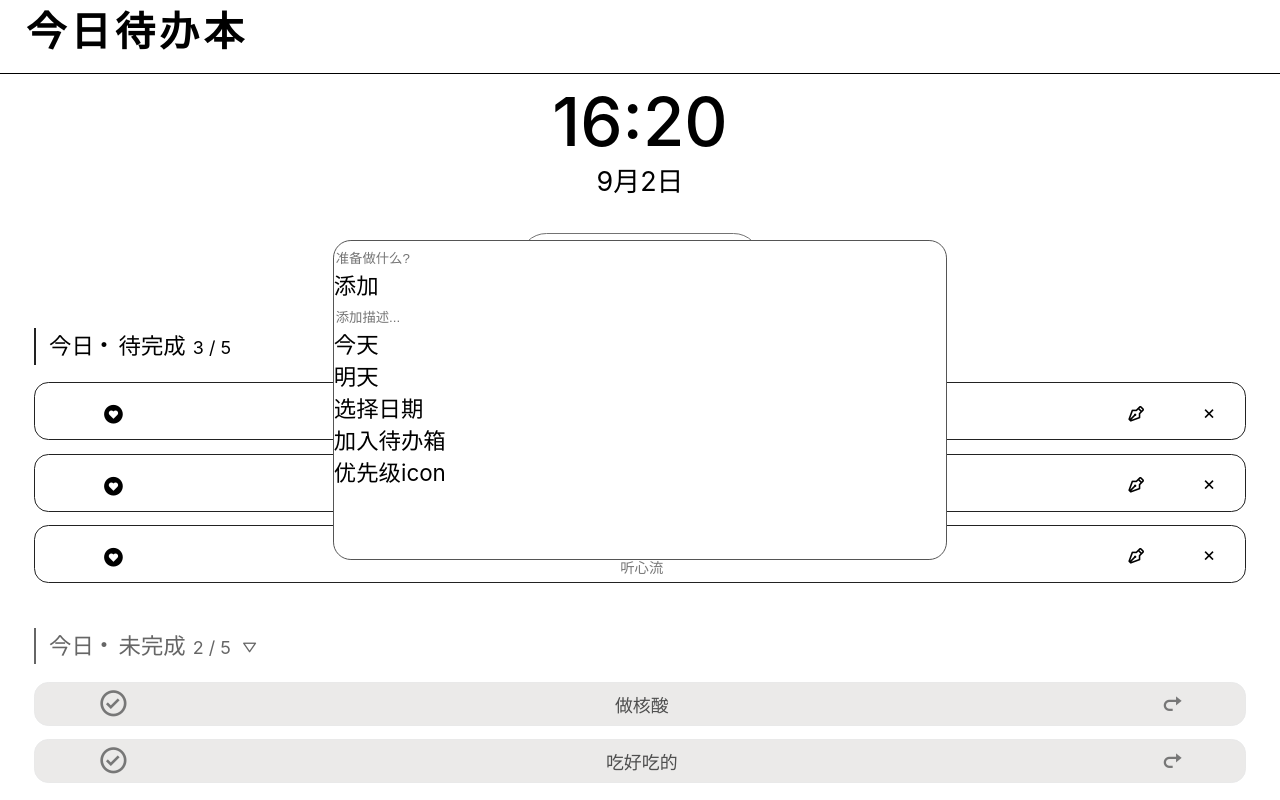
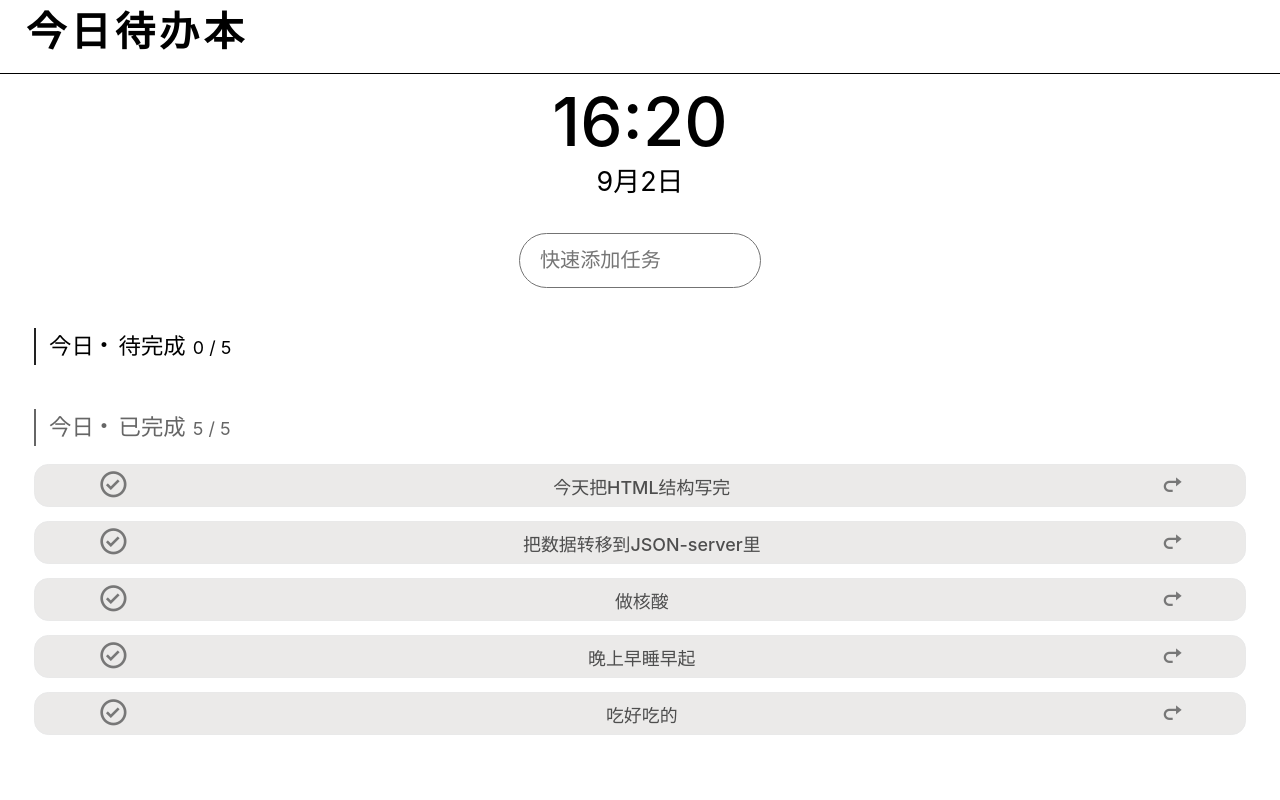
Before and after one commit to zaza32456/TODOList, a Next.js app: page / in a window 1280 px wide. Built offline with nearby package versions, Linux system fonts and the light colour scheme; data requests are answered from the project's data file.

Commit message:
TODO：add new taskk

```diff
--- a/components/FinishItem.tsx
+++ b/components/FinishItem.tsx
@@ -1,9 +1,48 @@
 import React from 'react'
+// ASK：可以在子组件中导入父组件的css文件吗？
+import styles from '../styles/Task.module.css'
+import { taskItem } from '../models/task'
+import axios from 'axios'
 
-const FinishItem = () => {
+export const FinishItem = ({taskArray, setTaskArray}) => {
+  // console.log("taskArray2=",taskArray)
+
+  // 撤销完成
+  const undoTask = (id) => {
+    const task = (taskArray.find(task => task.id === id))
+    const changedTask = {...task, isFinish: false}
+
+    axios.put(`http://localhost:3001/task/${id}`, changedTask)
+        .then(res =>{
+          console.log("undoTask", res.data)
+          // 改变客户端状态
+          setTaskArray(taskArray.map(item => item.id !==id?item:changedTask))
+        })
+  }
+
   return (
-    <div>FinishItem</div>
+    <>
+        <ul>
+        {taskArray.filter( (item:taskItem) => item.isFinish )
+                    .map((item,i) => (
+                      <li key={i}>
+                        <div className={`${styles.flex} ${styles.taskItem}`}>
+                          <div className={`${styles.checkbox}`}>
+                            <i className='bx bx-check-circle' ></i>
+                          </div>
+                            <div className={`${styles.flex} ${styles.taskItemMain}`}>
+                              <div className={styles.title}>
+                                {item.title}
+                              </div>
+                            </div>
+                          <div className={`${styles.delete}`}>
+                            <i onClick={() => {undoTask(item.id)}} className={`bx bx-redo ${styles.unmake}`}></i>
+                          </div>
+                        </div>
+                      </li>
+          ))}
+
+        </ul>
+    </>
   )
 }
-
-export default FinishItem
--- a/components/NewTask.tsx
+++ b/components/NewTask.tsx
@@ -1,24 +1,39 @@
 import React from 'react'
 import styles from '../styles/NewTask.module.css'
 
-export const NewTask = () => {
+export const NewTask = ({setEdit, title, description, rank, isFinish, addTask, inputTitle, inputDescription}) => {
+  // console.log(title)
   return (
     <>
       <div className={`${styles.createTask}`}>
-        <input placeholder='准备做什么?' ></input>
-        <div className='submit'>添加</div>
 
-        {/* 最好可以加入多项子任务 */}
-        <input placeholder='添加描述...'></input>
+        <div onClick={() => setEdit(false)} className={`${styles.cancel}`}><i className={`bx bx-x`}></i></div>
+
+        <div className={`${styles.title}`} >
+          <input type="text" onChange={inputTitle} value={title} placeholder='准备做什么?' ></input>
+
+          {/* TODO:添加自动换行，最好可以加入多项子任务 */}
+          <input type="text" onChange={inputDescription} value={description} className={`${styles.description}`} placeholder='添加描述...'></input>
+
+        </div>
 
         {/* 快速选择日期,循环任务和目标放在另外模块 */}
-        <div>今天</div>
-        <div>明天</div>
-        <div>选择日期</div>
-        <div>加入待办箱</div>
+        <div className={`${styles.select}`}>
+          {/* TODO:默认今日，点击打开选择日历 */}
+          <div>今天</div>
+          {/* 选择优先级 ，默认4*/}
+          <div className={`${styles.rank}`}>优先级</div>
+          <div className={`${styles.inbox}`}>添加到待办箱</div>
 
-        {/* 选择优先级 ，默认4*/}
-        <div>优先级icon</div>
+        </div>
+
+        <div className={`${styles.icon}`}>
+          <div>循环icon</div>
+          <div>提醒icon</div>
+        </div>
+
+
+        <div onClick={addTask} className={`${styles.save}`}>保 存</div>
 
       </div>
     </>
--- a/components/Task.tsx
+++ b/components/Task.tsx
@@ -2,19 +2,18 @@ import React, { useEffect, useState } from 'react'
 import { taskItem } from '../models/task'
 import styles from '../styles/Task.module.css'
 import axios from 'axios'
-import { UnfinishItem } from './UnfinishItem'
-import FinishItem from './FinishItem'
+import { FinishItem } from './FinishItem'
+import { NewTask } from './NewTask'
 // import 'boxicons'
 
 // ===========================   任务面板 > 面板分区标题   ===========================
-const Partition = ({text,children}) => {
+const Partition = ({text, isFinish, taskArray, children}) => {
   return (
-      <div className={`${styles.taskContainer} ${styles.finished}`}>
+      <div className={`${styles.taskContainer} ${styles[isFinish]}`}>
 
         <div className={`${styles.flex} ${styles.taskHeader} `}>
           <span className={`${styles.date}`}>今日</span> {text}
-            <span className={`${styles.count}`}> 2 / 5</span>
-              <i className={`bx bx-down-arrow  ${styles.icon}`}></i>
+            <span className={`${styles.count}`}> {taskArray.filter(task => task.isFinish === isFinish).length} / {taskArray.length}</span>
         </div>
         {children}
       </div>
@@ -44,10 +43,68 @@ const Task = () => {
   // console.log(date)
 
 
-  const [taskArray, setTaskArray] = useState<taskItem[] | []>([])
+  const [taskArray, setTaskArray] = useState<taskItem[]>([])
+
+  // 子组件回调方法、任务状态设置
+  const [title, setTitle] = useState("")
+  const [description, setDescription] = useState("")
+  const [rank, setRank] = useState<0|1|2|3|4>(4)
+  const [isFinish, setIsfinish] = useState(false)
+  const [id , setId] = useState("")
+  // 编辑面板开关
+  const [edit, setEdit] = useState(false)
+
+
+  // 编辑已有任务
+  const editTask = (e) => {
+    const taskObeject:taskItem = {
+      id : id,
+      title : title ,
+      description : description,
+      rank: rank,
+      isFinish: isFinish,
+      // date? date : date : new Date().toLocaleDateString(),
+    }
+    console.log("提交任务", taskObeject)
+
+
+    // 改变服务器端数据
+    axios.put(`http://localhost:3001/task/${id}`, taskObeject)
+      .then(res =>{
+        console.log("put", res.data)
+        // 改变客户端状态
+        setTaskArray(taskArray.map(item => item.id !==id?item:taskObeject))
+
+        setEdit(false)
+      })
+  }
+
+  const inputTitle = (e) => {
+    console.log("title", e.target.value)
+    setTitle(e.target.value)
+  }
+
+  const inputDescription = (e) => {
+    console.log("description", e.target.value)
+    setDescription(e.target.value)
+  }
+
+  // handle:完成任务
+  // TODO:跟undo事件抽一个组件
+  const finishTask = (id) => {
+    const task = (taskArray.find(task => task.id === id))
+    const changedTask = {...task, isFinish: true}
+
+    axios.put(`http://localhost:3001/task/${id}`, changedTask)
+        .then(res =>{
+          console.log("finishTask", res.data)
+          // 改变客户端状态
+          setTaskArray(taskArray.map(item => item.id !==id?item:changedTask))
+        })
+  }
+
 
   // 首次渲染组件后获得数据
-
   useEffect(() => {
     axios.get('http://localhost:3001/task')
       .then(res => {
@@ -57,10 +114,22 @@ const Task = () => {
   },[])
 
 
-  console.log("taskArray1 = ", taskArray)
+  // console.log("taskArray1 = ", taskArray)
 
   return (
     <>
+      {(edit) &&
+      <NewTask
+         title={title}
+         description={description}
+         rank={rank}
+         isFinish={isFinish}
+         addTask={editTask}
+         inputTitle={inputTitle}
+         inputDescription={inputDescription}
+         setEdit = {setEdit}
+         />}
+
       {/* <div>今日还未添加任务，请点击下方添加待办事项</div> */}
       <div className={`${styles.flex} ${styles.largeView}`}>
           <div className={`${styles.flex} ${styles.timeContainer}`}>
@@ -70,11 +139,8 @@ const Task = () => {
           <input type="text" id="task-title" name="task-title" minLength={2}  className={`${styles.input}`} placeholder='快速添加任务'></input>
       </div>
 
-      {/* 已完成面板 */}
-      <div className={`${styles.taskContainer} ${styles.unfinished}`}>
-        <div className={`${styles.flex} ${styles.taskHeader}`}>
-          <span className={`${styles.date}`}>今日</span> 待完成 <span className={`${styles.count}`}> 3 / 5</span>
-        </div>
+      {/* 待完成面板 */}
+      <Partition isFinish={false} taskArray={taskArray} text="待完成">
 
         <ul>
           {taskArray.filter( (item:taskItem) => !item.isFinish )
@@ -93,19 +159,28 @@ const Task = () => {
                               </div>
                             </div>
                           <div className={`${styles.flex} ${styles.delete}`}>
-                            <i className={`bx bx-pen ${styles.edit} ${styles.transfrom}`}></i>
-                            <i className={`bx bx-x ${styles.transfrom}`}></i>
+                            <i
+                              onClick={() => {
+                                setEdit(!edit)
+                                setId(item.id)
+                                setTitle(item.title)
+                                setDescription(item.description)
+                                setRank(rank)
+                                setIsfinish(isFinish)
+                                }}
+                              className={`bx bx-pen ${styles.edit} ${styles.transfrom}`}></i>
+                            <i onClick={() => {finishTask(item.id)}} className={`bx bx-x ${styles.transfrom}`}></i>
                           </div>
                       </div>
                     </li>
           ))}
 
         </ul>
-      </div>
+      </Partition>
 
-     {/* 未完成面板 */}
-      <Partition text="未完成">
-          <UnfinishItem taskArray={taskArray}/>
+     {/* 已完成面板 */}
+      <Partition isFinish={true} taskArray={taskArray} text="已完成">
+          <FinishItem setTaskArray={setTaskArray} taskArray={taskArray}/>
       </Partition>
     </>
   )
--- a/components/UnfinishItem.tsx
+++ /dev/null
@@ -1,33 +0,0 @@
-import React from 'react'
-// ASK：可以在子组件中导入父组件的css文件吗？
-import styles from '../styles/Task.module.css'
-import { taskItem } from '../models/task'
-
-export const UnfinishItem = ({taskArray}) => {
-  console.log("taskArray2=",taskArray)
-  return (
-    <>
-        <ul>
-        {taskArray.filter( (item:taskItem) => item.isFinish )
-                    .map((item,i) => (
-                      <li key={i}>
-                        <div className={`${styles.flex} ${styles.taskItem}`}>
-                          <div className={`${styles.checkbox}`}>
-                            <i className='bx bx-check-circle' ></i>
-                          </div>
-                            <div className={`${styles.flex} ${styles.taskItemMain}`}>
-                              <div className={styles.title}>
-                                {item.title}
-                              </div>
-                            </div>
-                          <div className={`${styles.delete}`}>
-                            <i className={`bx bx-redo ${styles.unmake}`}></i>
-                          </div>
-                        </div>
-                      </li>
-          ))}
-
-        </ul>
-    </>
-  )
-}
--- a/db.json
+++ b/db.json
@@ -1,39 +1,39 @@
 {
   "task": [
     {
-      "id":1,
-      "title":"今天把HTML结构写完",
-      "isFinish": false,
-      "description":"参考xxxxxxxxxxxxxxxxxxxxxxxxxxxxxx",
-      "rank":3
+      "id": 1,
+      "title": "今天把HTML结构写完",
+      "description": "参考xxxxxxx",
+      "rank": 4,
+      "isFinish": true
     },
     {
-      "id":2,
-      "title":"把数据转移到JSON-server里",
-      "isFinish": false,
-      "description":"参考xxxxxxxxxxxxxxxxxxxxxxxxxxxxxx",
-      "rank":2
+      "id": 2,
+      "title": "把数据转移到JSON-server里",
+      "description": "参考xxxxxxxxxxxxxxxxxxxxxxxxxxxxxx",
+      "rank": 4,
+      "isFinish": true
     },
     {
-      "id":3,
-      "title":"做核酸",
+      "id": 3,
+      "title": "做核酸",
       "isFinish": true,
-      "description":"楼下24小时核酸点",
-      "rank":4
+      "description": "楼下24小时核酸点",
+      "rank": 4
     },
     {
-      "id":4,
-      "title":"晚上早睡早起",
-      "isFinish": false,
-      "description":"听心流",
-      "rank":2
+      "id": 4,
+      "title": "晚上早睡早起",
+      "description": "听心流",
+      "rank": 4,
+      "isFinish": true
     },
     {
-      "id":5,
-      "title":"吃好吃的",
+      "id": 5,
+      "title": "吃好吃的",
       "isFinish": true,
-      "description":"做牛肉意面的材料",
-      "rank":2
+      "description": "做牛肉意面的材料",
+      "rank": 2
     }
   ]
 }
--- a/models/task.ts
+++ b/models/task.ts
@@ -1,7 +1,8 @@
 export type taskItem = {
-  id? : number,
+  id? : string,
   title : string,
   rank : 0 | 1 | 2 | 3 | 4 ,
   isFinish : boolean,
   description? : string,
+  date? : string
 }
--- a/pages/index.tsx
+++ b/pages/index.tsx
@@ -20,7 +20,7 @@ const Home: NextPage = () => {
       </Head>
       <Header />
 
-      <NewTask />
+
 
       <main className={`${styles.main}`}>
         <Task />
--- a/styles/NewTask.module.css
+++ b/styles/NewTask.module.css
@@ -2,10 +2,81 @@
   position: fixed;
   background-color: white;
   top: 30%;
-  bottom: 30%;
-  left: 26%;
-  right: 26%;
+  /* bottom: 30%; */
+  left: calc(26% - 3em);
+  right: calc(26% - 3em);
   border-radius: .8em;
   z-index: 20;
   border: 1px solid #555;
+
+  display: flex;
+  flex-direction: column;
+
+  padding: .6em .4em ;
 }
+
+/* 取消键 */
+.cancel {
+  position: absolute;
+  top: .2em;
+  right: .6em;
+  font-size: 1.4rem;
+  cursor: pointer;
+}
+
+/* titile */
+.title > input {
+  font-size: 1rem;
+  width: 100%;
+}
+
+.title > .description {
+  display: block;
+  font-size: .8rem;
+  margin-top: .6em;
+}
+
+
+/* select */
+.select {
+  display: flex;
+  margin: .8em 0;
+
+}
+
+.select > div {
+  font-size: .1rem;
+  border-radius: 8em;
+  padding: 2em 4em;
+  color: #555;
+  background-color: rgb(209, 209, 209);
+  cursor: pointer;
+}
+
+.select > div:hover {
+  color: #fff;
+  background-color: rgb(133, 225, 195);
+}
+
+.select div + div {
+  margin-left: 4em;
+}
+
+
+/* icon */
+.icon {
+  display: flex;
+  font-size: .6rem;
+}
+
+/* save */
+.save {
+  /* color: aliceblue; */
+  text-align: center;
+  /* background-color: #999; */
+  cursor: pointer;
+  line-height: 2.4;
+  border-bottom-left-radius: .8em;
+  border-bottom-right-radius: .8em;
+  margin: .8em calc(-.4em - 1px) -.8em ;
+}
--- a/styles/Task.module.css
+++ b/styles/Task.module.css
@@ -94,26 +94,26 @@ ul > li > .taskItem > .checkbox {
 
 /* 已完成样式 */
 
-.finished > .taskHeader {
+.true > .taskHeader {
   color: #666;
   border-left: #666 2px solid;
 }
 
 /* icon */
-.finished > .taskHeader > .icon {
+.true > .taskHeader > .icon {
   display: block;
   font-size: .7em;
   /* transform: rotate(90deg); */
   transition: transfrom .2s;
 }
 
-.finished > ul > li > .taskItem {
+.true > ul > li > .taskItem {
   color: #777;
   background-color: rgb(235, 234, 233);
   border: rgb(233, 233, 233) 1px solid;
 }
 
-.finished > ul > li > .taskItem > .taskItemMain > .title {
+.true > ul > li > .taskItem > .taskItemMain > .title {
   color: rgb(78, 78, 78);
 }
 
@@ -185,7 +185,7 @@ ul > li > .taskItem > .checkbox {
   .unfinished > ul > li:hover > .taskItem {
     transition: .1s ease-out;
     cursor: pointer;
-    box-shadow: .2px 2px 4px #999;
+    /* box-shadow: .2px 2px 4px #999; */
     transform: translate(0px, -1px);
 
   }
--- a/styles/globals.css
+++ b/styles/globals.css
@@ -27,10 +27,15 @@ li + li {
   margin-top: .6em;
 }
 
-input{
+input,
+textarea {
   background:none;
   outline:none;
   border:none;
+}
+
+textarea {
+  cols:80;
 }
 
 
```
